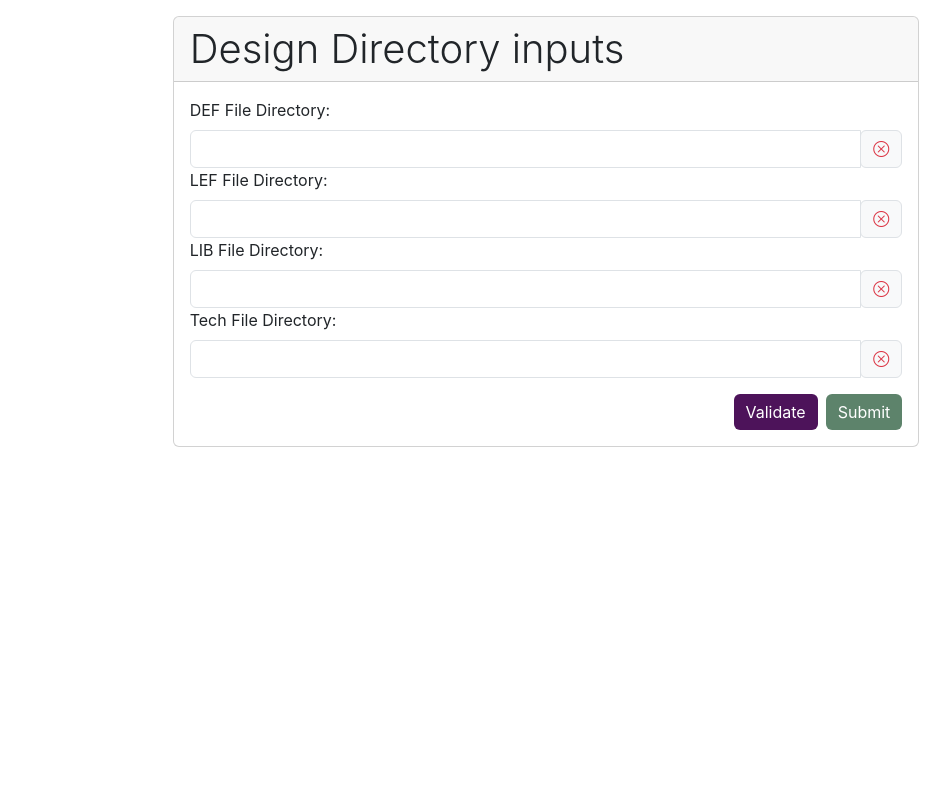
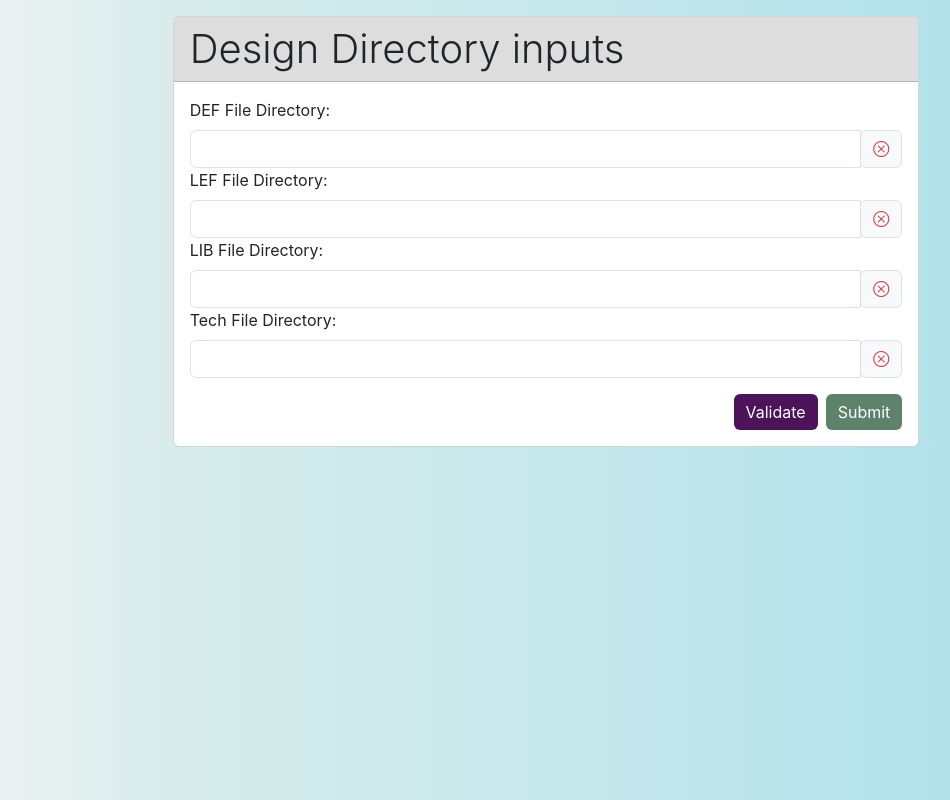
Before and after one commit to Santoshreddy-98/COE-PRO, a React (Create React App) app in the folder coe-client/: page /dirform in a window 1280 px wide. Shown: the whole page, without its empty margins (94-1044 px from the left). Built offline with nearby package versions, Linux system fonts and the light colour scheme.

Commit message:
gradient added for the background

```diff
--- a/coe-client/public/index.html
+++ b/coe-client/public/index.html
@@ -38,7 +38,8 @@
     crossorigin="anonymous">
     <title>CoE App</title>
   </head>
-  <body>
+  <body style="background: rgb(244,244,246);
+  background: linear-gradient(90deg, rgba(244,244,246,1) 0%, rgba(216,236,235,1) 21%, rgba(168,223,235,1) 100%);">
     <noscript>You need to enable JavaScript to run this app.</noscript>
     <div id="root"></div>
     <!--
--- a/coe-client/src/FM/components/DirForm.jsx
+++ b/coe-client/src/FM/components/DirForm.jsx
@@ -84,7 +84,9 @@ const DirForm = () => {
 
   return (
     <Card className="col-7 mt-3" style={{ margin: 'auto' }}>
-      <Card.Header className='display-6'>Design Directory inputs</Card.Header>
+      <Card.Header className='display-6'
+      style={{background:"#DDDDDD",
+      }}>Design Directory inputs</Card.Header>
       <Card.Body>
         <Form>
           <Form.Group>
```
